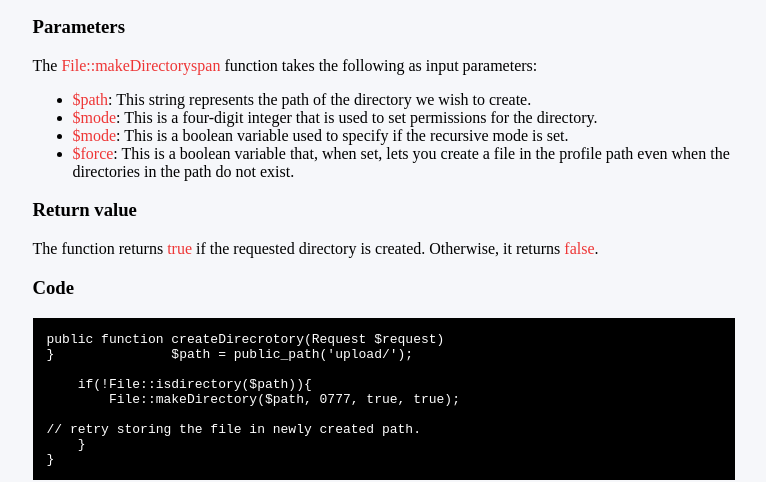
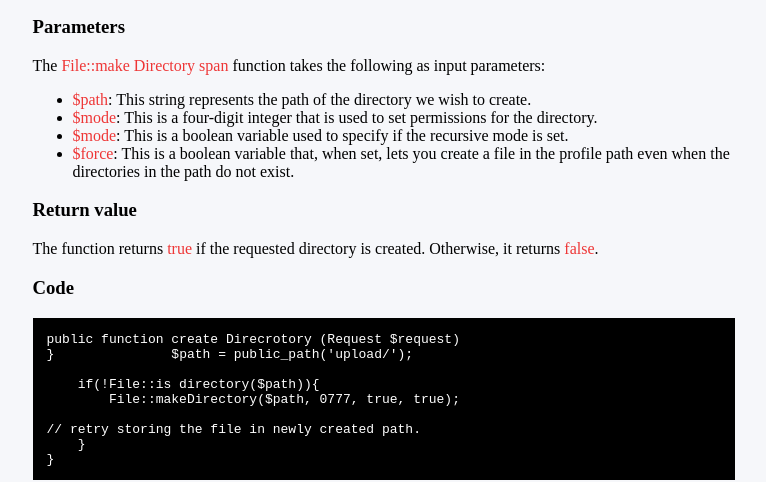
Before and after one commit to v1olodymyr/html-css.Homework-3., a plain HTML site: page index.html in a window 1280 px wide. Shown: the part 484-966 px from the top of the page, without its empty margins (288-1054 px from the left). Drawn offline with Linux system fonts and the light colour scheme.

Commit message:
Друга зміна

```diff
--- a/index.html
+++ b/index.html
@@ -43,7 +43,7 @@
     </div>
     <h3>Parameters</h3>
     <p>
-      The <span>File::makeDirectoryspan</span> function takes the following as input
+      The <span>File::make Directory span</span> function takes the following as input
       parameters:
     </p>
     <ul>
@@ -73,10 +73,10 @@
     <h3>Code</h3>
     <div class="blok3">
       <pre>
-public function createDirecrotory(Request $request)
+public function create Direcrotory (Request $request)
 }		$path = public_path('upload/');
 
-    if(!File::isdirectory($path)){
+    if(!File::is directory($path)){
         File::makeDirectory($path, 0777, true, true);
 
 // retry storing the file in newly created path.
```
